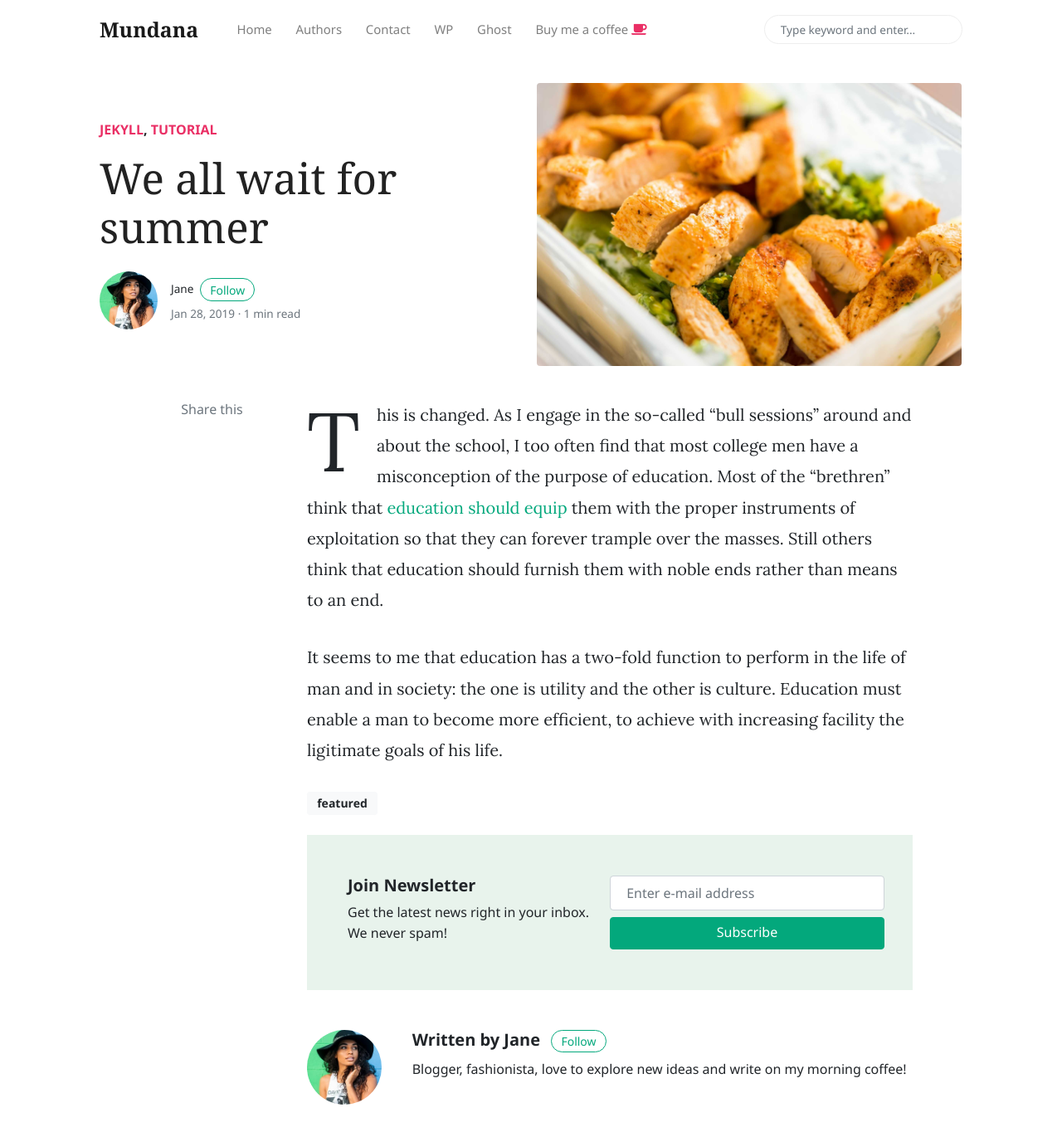
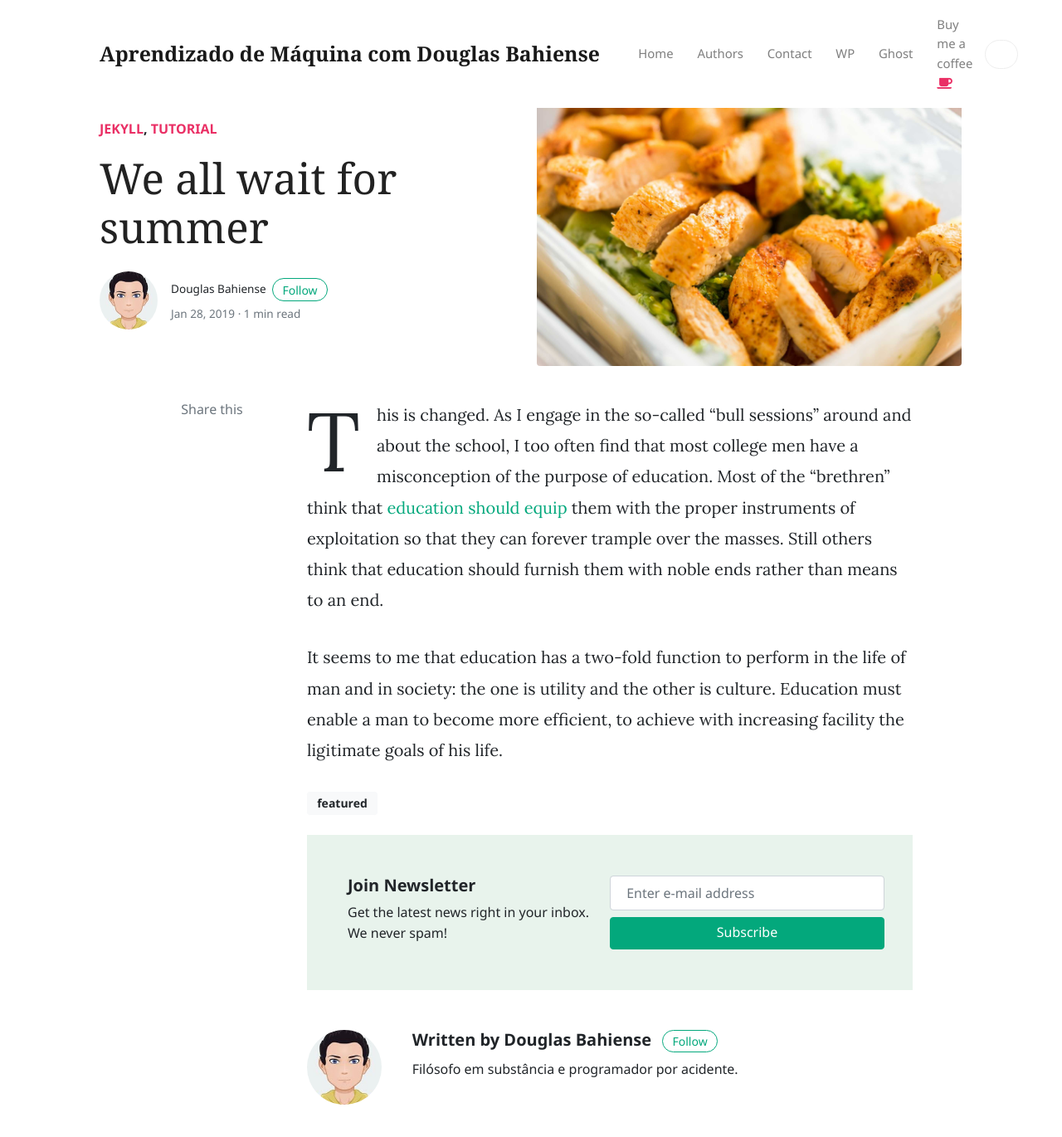
Before and after one commit to dbahiense/dbahiense.github.io, a Jekyll site: the page built from _posts/2019-01-28-we-all-wait-for-summer.md, in a window 1280 px wide and 1400 px high. Shown: the top 1370 px of the window at 83% size. Built offline with Jekyll 4.4.1, drawn with Linux system fonts in a browser that asks for light colours; nearby versions of some CDN libraries; comment, search, counter and statistics services are not loaded.

Commit message:
edit config

```diff
--- a/_config.yml
+++ b/_config.yml
@@ -1,11 +1,11 @@
 # Site
-name: 'Mundana'
+name: 'Aprendizado de Máquina com Douglas Bahiense'
 description: 'Mundana is a free Jekyll theme for awesome people like you, Medium like.'
 logo: 'assets/images/logo.png'
 favicon: 'assets/images/favicon.ico'
-baseurl: '/mundana-theme-jekyll'
-disqus: 'demowebsite'
-email: 'wowthemesnet@gmail.com'
+baseurl: '/'
+disqus: 'bahien.se'
+email: 'douglas@bahien.se'
 mailchimp-list: 'https://wowthemes.us11.list-manage.com/subscribe/post?u=8aeb20a530e124561927d3bd8&amp;id=8c3d2d214b'
 
 include: ["_pages"]
@@ -28,12 +28,12 @@ authors:
       twitter:        https://twitter.com/wowthemesnet
 
     jane:
-      name:           Jane
-      site:           https://www.wowthemes.net
-      avatar:         /assets/images/avatar2.jpg
-      bio:            "Blogger, fashionista, love to explore new ideas and write on my morning coffee!"
-      email:          fakemail@gmail.com
-      twitter:        https://twitter.com/wowthemesnet
+      name:           Douglas Bahiense
+      site:           https://bahien.se
+      avatar:         /assets/images/avatar1.jpg
+      bio:            "Filósofo em substância e programador por acidente."
+      email:          douglas@bahien.se
+      twitter:        http://bahien.se
 
 # Defaults
 defaults:
```
